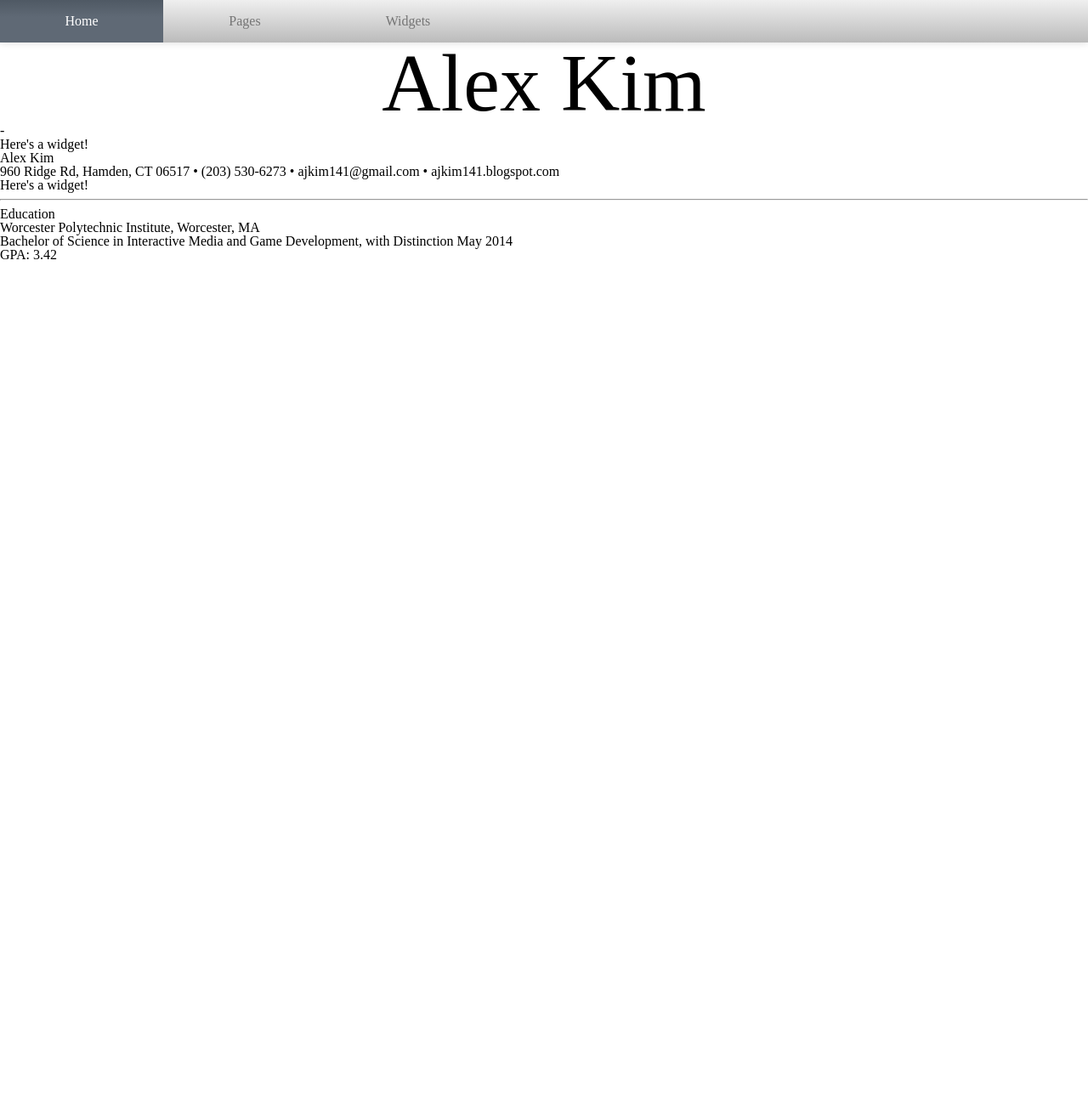
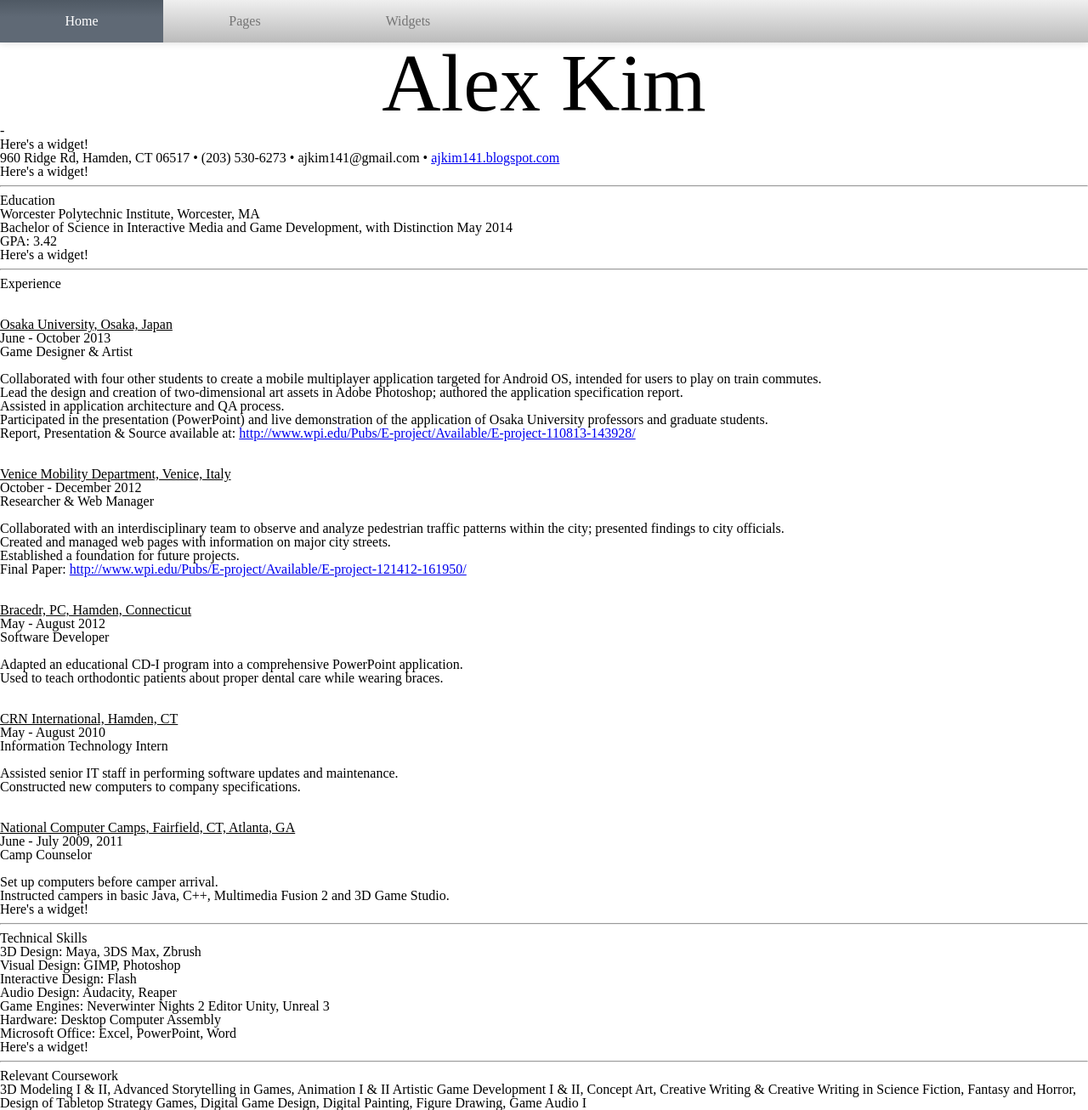
Before and after one commit to ajkim141/design-in-browser, a Flask app: page /pages/alex_kim_resume.html in a window 1280 px wide. Shown: the whole page at 85% size. Before the commit the page ends 305 px from the top, so only its background shows below. Run offline with Flask 2, Linux system fonts and the light colour scheme; style sheets or scripts are compiled from the project's sources; parts of the project's set-up code (start-up, migrations or seed data) failed here and were passed over.

Commit message:
added more widgets

```diff
--- a/sass/screen.sass
+++ b/sass/screen.sass
@@ -20,6 +20,7 @@ div#section-header
   h2
     font-size: 3em
 
+
 div.contact-info
   h1.contact-info
     text-align: center
--- a/static/stylesheets/screen.css
+++ b/static/stylesheets/screen.css
@@ -84,7 +84,7 @@ div#section-header h2 {
   font-size: 3em;
 }
 
-/* line 24, ../../sass/screen.sass */
+/* line 25, ../../sass/screen.sass */
 div.contact-info h1.contact-info {
   text-align: center;
   font-size: 6em;
--- a/templates/pages/alex_kim_resume.html
+++ b/templates/pages/alex_kim_resume.html
@@ -12,153 +12,14 @@
 
     {{ c_info.render_widget("widgets/alex_education_info.html") }}
 
+    {{ c_info.render_widget("widgets/alex_experience_info.html") }}
 
+    {{ c_info.render_widget("widgets/alex_technical_skills.html") }}
 
-
+    {{ c_info.render_widget("widgets/alex_coursework.html") }}
 
 {% endblock %}
-    960 Ridge Rd, Hamden, CT 06517 • (203) 530-6273 • ajkim141@gmail.com • ajkim141.blogspot.com
 
-    Education
-			</b>
-		</p>
-		<u>
-			Worcester Polytechnic Institute, Worcester, MA
-		</u>
-		<ul>
-			<li>
-				Bachelor of Science in Interactive Media and Game Development, with Distinction	May 2014
-			</li>
-			<li>
-				GPA: 3.42
-			</li>
-		</ul>
-		<hr>
-		<head>
-			<b>
-				Experience
-			</b>
-		</head>
-		<p>
-			<u>
-				Osaka University, Osaka, Japan <br>
-			</u>
-			June - October 2013 <br>
-			Game Designer & Artist
-		</p>
-		<ul>
-			<li>
-				Collaborated with four other students to create a mobile multiplayer application targeted for Android OS, intended for users to play on train commutes.
-			</li>
-			<li>
-				Lead the design and creation of two-dimensional art assets in Adobe Photoshop; authored the application specification report.
-			</li>
-			<li>
-				Assisted in application architecture and QA process.
-			</li>
-			<li>
-				Participated in the presentation (PowerPoint) and live demonstration of the application of Osaka University professors and graduate students.
-			</li>
-			<li>
-				Report, Presentation & Source available at: <a href="http://www.wpi.edu/Pubs/E-project/Available/E-project-110813-143928/">http://www.wpi.edu/Pubs/E-project/Available/E-project-110813-143928/</a>
-			</li>
-		</ul>
-		<p>
-			<u>
-				Venice Mobility Department, Venice, Italy<br>
-			</u>
-			October - December 2012 <br>
-			Researcher & Web Manager
-		</p>
-		<ul>
-			<li>
-				Collaborated with an interdisciplinary team to observe and analyze pedestrian traffic patterns within the city; presented findings to city officials.
-			</li>
-			<li>
-				Created and managed web pages with information on major city streets.
-			</li>
-			<li>
-				Established a foundation for future projects.
-			</li>
-			<li>
-				Final Paper: <a href="http://www.wpi.edu/Pubs/E-project/Available/E-project-121412-161950/">http://www.wpi.edu/Pubs/E-project/Available/E-project-121412-161950/</a>
-			</li>
-		</ul>
-		<p>
-			<u>
-				Bracedr, PC, Hamden, Connecticut<br>
-			</u>
-			May - August 2012<br>
-			Software Developer
-		</p>
-		<ul>
-			<li>
-				Adapted an educational CD-I program into a comprehensive PowerPoint application.
-			</li>
-			<li>
-				Used to teach orthodontic patients about proper dental care while wearing braces.
-			</li>
-		</ul>
-		<p>
-			<u>
-				CRN International, Hamden, CT<br>
-			</u>
-			May - August 2010<br>
-			Information Technology Intern
-		</p>
-		<ul>
-			<li>
-				Assisted senior IT staff in performing software updates and maintenance.
-			</li>
-			<li>
-				Constructed new computers to company specifications.
-			</li>
-		</ul>
-		<p>
-			<u>
-				National Computer Camps, Fairfield, CT, Atlanta, GA<br>
-			</u>
-				June - July 2009, 2011<br>
-				Camp Counselor
-		</p>
-		<ul>
-			<li>
-				Set up computers before camper arrival.
-			</li>
-			<li>
-				Instructed campers in basic Java, C++, Multimedia Fusion 2 and 3D Game Studio.
-			</li>
-		</ul>
-		<hr>
-		<head>
-			<b>
-				Technical Skills
-			</b>
-		</head>
-		<ul>
-			<li>
-				3D Design: Maya, 3DS Max, Zbrush
-			</li>
-			<li>
-				Visual Design: GIMP, Photoshop
-			</li>
-			<li>
-				Interactive Design: Flash
-			</li>
-			<li>
-				Audio Design: Audacity, Reaper
-			</li>
-			<li>
-				Game Engines: Neverwinter Nights 2 Editor Unity, Unreal 3
-			</li>
-			<li>
-				Hardware: Desktop Computer Assembly
-			</li>
-			<li>
-				Microsoft Office: Excel, PowerPoint, Word
-			</li>
-		</ul>
-		<hr>
 		<head>
 			<b>
 				Relevant Coursework<br>
--- a/templates/widgets/alex_contact_info.html
+++ b/templates/widgets/alex_contact_info.html
@@ -1,8 +1,6 @@
 
 <div class="contact-info contact-info-name">
 
-    <h1> Alex Kim </h1>
-
-    <h1.contact-info> 960 Ridge Rd, Hamden, CT 06517 • (203) 530-6273 • ajkim141@gmail.com • ajkim141.blogspot.com </h1.contact-info>
+    <h1.contact-info> 960 Ridge Rd, Hamden, CT 06517 • (203) 530-6273 • ajkim141@gmail.com • <a href="ajkim141.blogspot.com">ajkim141.blogspot.com</a> </h1.contact-info>
 
 </div>
--- /dev/null
+++ b/templates/widgets/alex_coursework.html
@@ -0,0 +1,11 @@
+
+<div class="coursework">
+
+    <hr>
+    <b>
+        Relevant Coursework<br>
+    </b>
+
+    3D Modeling I & II, Advanced Storytelling in Games, Animation I & II Artistic Game Development I & II, Concept Art, Creative Writing & Creative Writing in Science Fiction, Fantasy and Horror, Design of Tabletop Strategy Games, Digital Game Design, Digital Painting, Figure Drawing, Game Audio I
+
+</div>
--- /dev/null
+++ b/templates/widgets/alex_experience_info.html
@@ -0,0 +1,97 @@
+
+<div class="experience-info">
+
+    <hr>
+    <h2>Experience</h2>
+    <p>
+        <u><br><br>
+            Osaka University, Osaka, Japan <br>
+        </u>
+        June - October 2013 <br>
+        Game Designer & Artist<br><br>
+    </p>
+		<ul>
+			<li>
+				Collaborated with four other students to create a mobile multiplayer application targeted for Android OS, intended for users to play on train commutes.
+			</li>
+			<li>
+				Lead the design and creation of two-dimensional art assets in Adobe Photoshop; authored the application specification report.
+			</li>
+			<li>
+				Assisted in application architecture and QA process.
+			</li>
+			<li>
+				Participated in the presentation (PowerPoint) and live demonstration of the application of Osaka University professors and graduate students.
+			</li>
+			<li>
+				Report, Presentation & Source available at: <a href="http://www.wpi.edu/Pubs/E-project/Available/E-project-110813-143928/">http://www.wpi.edu/Pubs/E-project/Available/E-project-110813-143928/</a>
+			</li>
+		</ul>
+
+    <p>
+        <u><br><br>
+            Venice Mobility Department, Venice, Italy<br>
+        </u>
+        October - December 2012 <br>
+        Researcher & Web Manager<br><br>
+		</p>
+		<ul>
+			<li>
+				Collaborated with an interdisciplinary team to observe and analyze pedestrian traffic patterns within the city; presented findings to city officials.
+			</li>
+			<li>
+				Created and managed web pages with information on major city streets.
+			</li>
+			<li>
+				Established a foundation for future projects.
+			</li>
+			<li>
+				Final Paper: <a href="http://www.wpi.edu/Pubs/E-project/Available/E-project-121412-161950/">http://www.wpi.edu/Pubs/E-project/Available/E-project-121412-161950/</a>
+			</li>
+		</ul>
+		<p>
+        <u><br><br>
+            Bracedr, PC, Hamden, Connecticut<br>
+        </u>
+        May - August 2012<br>
+        Software Developer<br><br>
+		</p>
+		<ul>
+			<li>
+				Adapted an educational CD-I program into a comprehensive PowerPoint application.
+			</li>
+			<li>
+				Used to teach orthodontic patients about proper dental care while wearing braces.
+			</li>
+		</ul>
+		<p>
+        <u><br><br>
+            CRN International, Hamden, CT<br>
+        </u>
+        May - August 2010<br>
+        Information Technology Intern<br><br>
+		</p>
+		<ul>
+			<li>
+				Assisted senior IT staff in performing software updates and maintenance.
+			</li>
+			<li>
+				Constructed new computers to company specifications.
+			</li>
+		</ul>
+		<p>
+        <u><br><br>
+            National Computer Camps, Fairfield, CT, Atlanta, GA<br>
+        </u>
+        June - July 2009, 2011<br>
+        Camp Counselor<br><br>
+		</p>
+		<ul>
+			<li>
+				Set up computers before camper arrival.
+			</li>
+			<li>
+				Instructed campers in basic Java, C++, Multimedia Fusion 2 and 3D Game Studio.
+			</li>
+		</ul>
+</div>
--- /dev/null
+++ b/templates/widgets/alex_technical_skills.html
@@ -0,0 +1,32 @@
+
+<div class="technical-skills">
+
+    <hr>
+    <b>
+        Technical Skills
+    </b>
+    <ul>
+        <li>
+            3D Design: Maya, 3DS Max, Zbrush
+        </li>
+        <li>
+            Visual Design: GIMP, Photoshop
+        </li>
+        <li>
+            Interactive Design: Flash
+        </li>
+        <li>
+            Audio Design: Audacity, Reaper
+        </li>
+        <li>
+            Game Engines: Neverwinter Nights 2 Editor Unity, Unreal 3
+        </li>
+        <li>
+            Hardware: Desktop Computer Assembly
+        </li>
+        <li>
+            Microsoft Office: Excel, PowerPoint, Word
+        </li>
+    </ul>
+
+</div>
```
